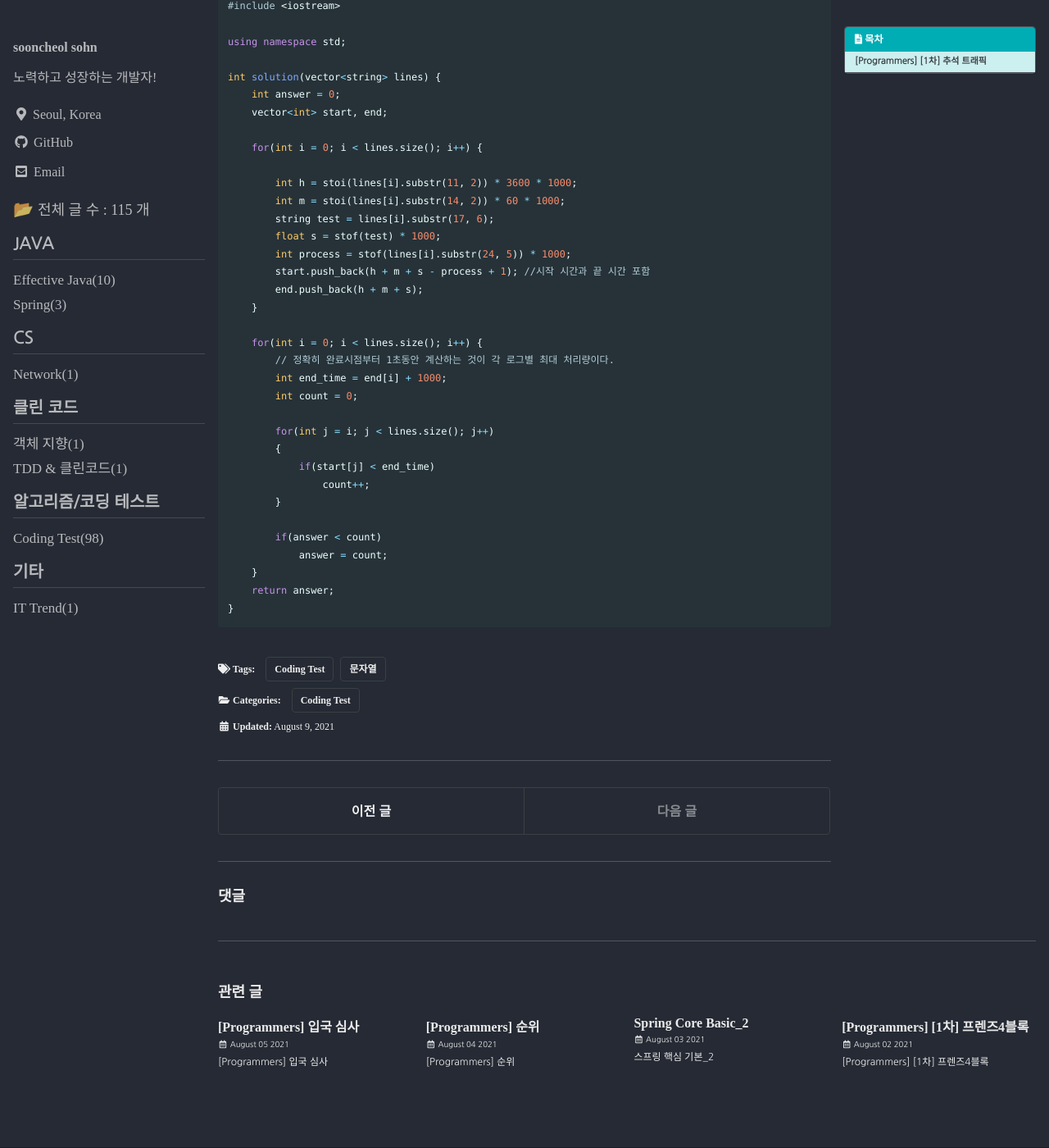
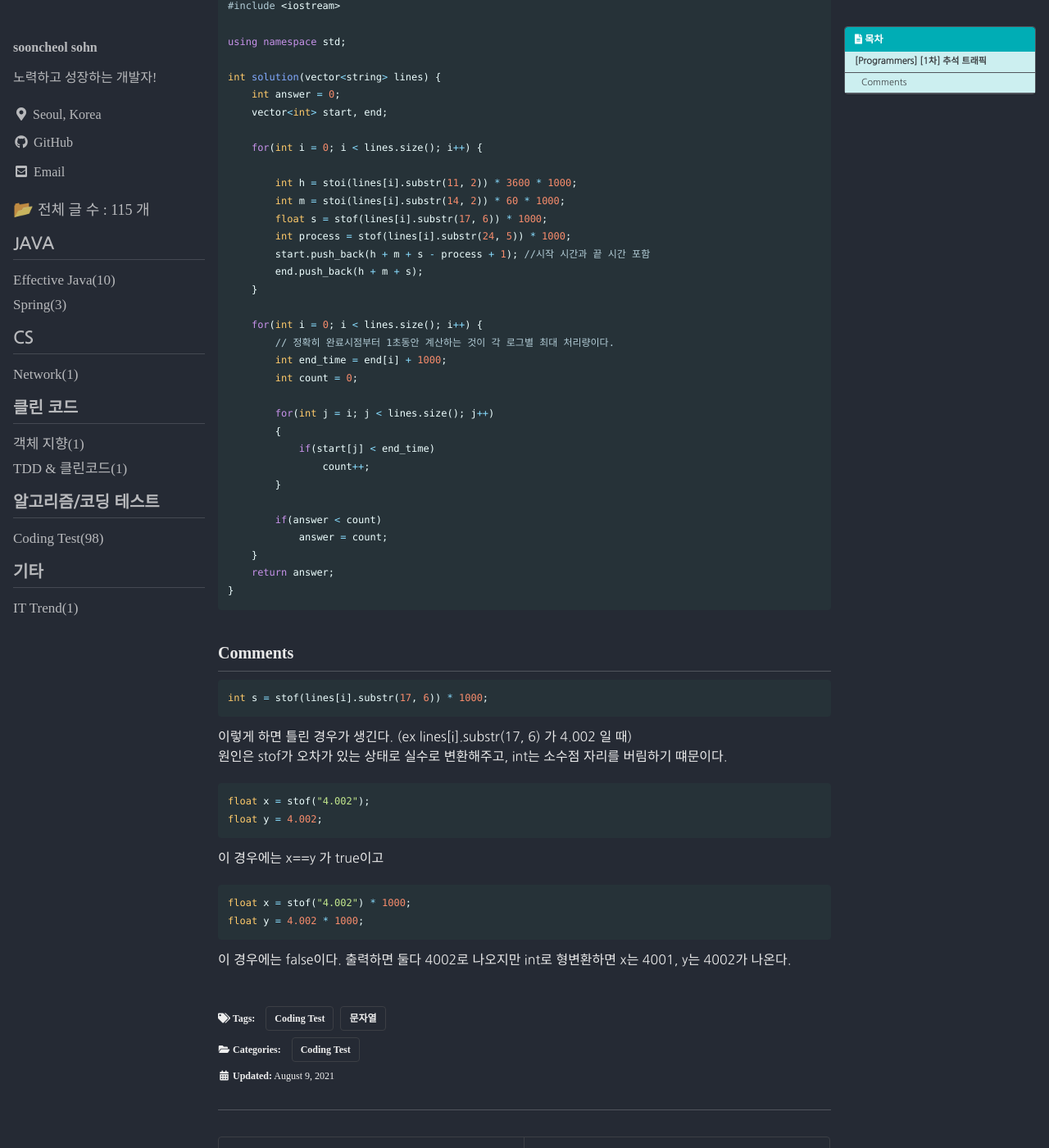
Before and after one commit to punsoo/punsoo.github.io, a Jekyll site: the page built from _posts/Coding-Test/2021-08-09-Programmers-[1차] 추석 트래픽.md, in a window 1280 px wide and 1400 px high, scrolled down 333 px. Shown: the whole window at 82% size. Built offline with Jekyll 4.4.1, drawn with Linux system fonts in a browser that asks for light colours; cached includes are drawn as plain includes; some web fonts are replaced; comment, search, counter and statistics services are not loaded.

Commit message:
Programmers 추석 트래픽 설명 추가

````diff
--- a/_posts/Coding-Test/2021-08-09-Programmers-[1차] 추석 트래픽.md
+++ b/_posts/Coding-Test/2021-08-09-Programmers-[1차] 추석 트래픽.md
@@ -41,8 +41,7 @@ int solution(vector<string> lines) {
 
         int h = stoi(lines[i].substr(11, 2)) * 3600 * 1000;
         int m = stoi(lines[i].substr(14, 2)) * 60 * 1000;
-        string test = lines[i].substr(17, 6);
-        float s = stof(test) * 1000;
+        float s = stof(lines[i].substr(17, 6)) * 1000;
         int process = stof(lines[i].substr(24, 5)) * 1000;
         start.push_back(h + m + s - process + 1); //시작 시간과 끝 시간 포함
         end.push_back(h + m + s);
@@ -65,3 +64,22 @@ int solution(vector<string> lines) {
     return answer;
 }
 ```
+
+## Comments
+```cpp
+int s = stof(lines[i].substr(17, 6)) * 1000;
+```
+이렇게 하면 틀린 경우가 생긴다. (ex lines[i].substr(17, 6) 가 4.002 일 때)
+원인은 stof가 오차가 있는 상태로 실수로 변환해주고, int는 소수점 자리를 버림하기 떄문이다.
+
+```cpp
+float x = stof("4.002");
+float y = 4.002;
+```
+이 경우에는 x==y 가 true이고
+```cpp
+float x = stof("4.002") * 1000;
+float y = 4.002 * 1000;
+```
+이 경우에는 false이다.
+출력하면 둘다 4002로 나오지만 int로 형변환하면 x는 4001, y는 4002가 나온다.
````
